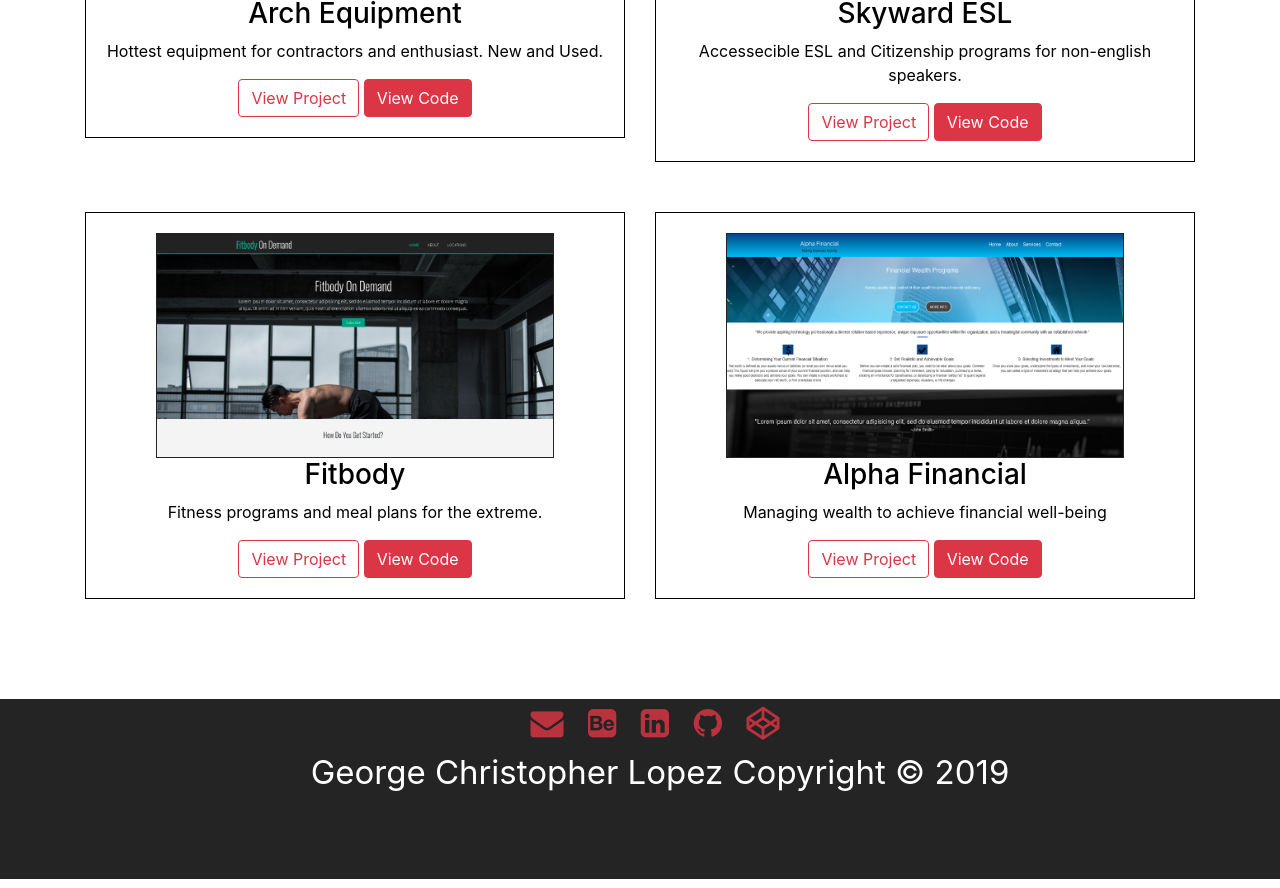
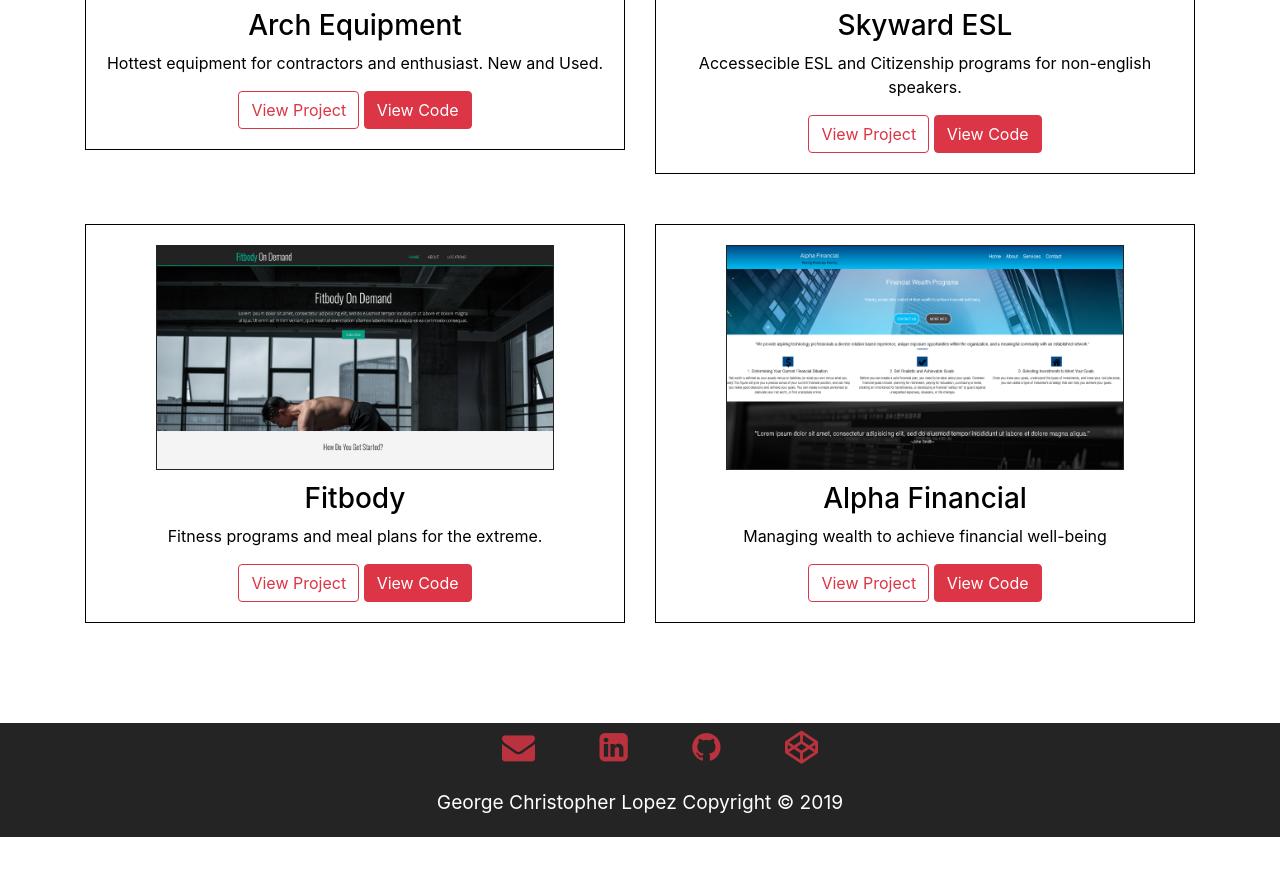
Before and after one commit to GeorgeChristopherLopez/portfolioCirca2019, a plain HTML site: page index.html in a window 1280 px wide. Shown: the part 1244-2132 px from the top of the page. After the commit the page ends 2081 px from the top, so only its background shows below. Drawn offline with nearby package versions, Linux system fonts and the light colour scheme.

Commit message:
Add files via upload

```diff
--- a/css/style.css
+++ b/css/style.css
@@ -11,21 +11,67 @@ body {
   flex-direction: column;
   }
 
+
 .highlight{
    color: #B9323E;
 }
 
 .navbar {
     border-bottom: #333 3px solid;
-  background: #B9323E;
+    background-color: #B8313D;
     color: #FFF;
     position: fixed;
-  width: 100% ;
+    width: 100%;
     z-index: 1000;
 }
+/*
+#navbarCollapse {
+    position: relative;
+    animation-name: navbarLeft, navbarFadeIn;
+    animation-duration: 2s;
+    animation-fill-mode: forwards;
+    animation-iteration-count: 1;
+    opacity: 0;
+}
+
+@keyframes navbarLeft{
+    0%{
+        left: -1000px;
 
 
+    }
+    100% {
+        left: 0px;
 
+    }
+}
+@keyframes navbarFadeIn {
+    0% {
+         opacity: 0;
+    }
+
+    100% {
+        opacity: 1;
+    }
+}
+.fadeIn {
+    opacity: 0;
+    animation-name: fadeIn;
+    animation-duration: 3s;
+    animation-fill-mode: forwards;
+    animation-iteration-count: 1;
+    animation-timing-function: ease-out;
+}
+@keyframes fadeIn {
+    0% {
+        opacity: 0;
+    }
+
+    100% {
+        opacity: 1;
+    }
+}
+    */
 #welcome-section {
   background: url("../img/welcome1.jpeg") no-repeat;
   background-size: cover;
@@ -53,6 +99,59 @@ body {
 
   }
 
+.fa-arrow-right {
+    position: relative;
+    animation-name: arrow;
+    animation-duration: 1s;
+    animation-iteration-count: infinite;
+
+}
+
+.fa:hover{
+    animation-iteration-count: 1;
+
+}
+
+@keyframes arrow {
+    0% {
+        left: -5px;
+    }
+    0% {
+        left: 0px;
+    }
+    0% {
+        left: 5px;
+    }
+    100% {
+        left: 10px;
+    }
+}
+div#social .fa:hover {
+    position: relative;
+    animation-name: dance;
+    animation-duration: 1s;
+      animation-iteration-count: infinite;
+}
+
+
+
+@keyframes dance {
+    0% {
+        bottom: 5px;
+    }
+
+    0% {
+        bottom: 10px;
+    }
+
+    0% {
+        bottom: 5px;
+    }
+
+    100% {
+        bottom: 0px;
+    }
+}
 #projects-head-section{
   background-color: white;
   color: black;
@@ -72,9 +171,7 @@ body {
 
 }
 
-#social{
-  margin: 0 auto;
-}
+
 #contact-head-section {
   color: #fff;
   background-color: #242424;
@@ -91,24 +188,97 @@ text-align: center;
 
 article img{
   width: 80%;
+  margin-bottom: 12px;
   border: solid 1px #242424;
 }
 
+article img:hover{
+   transform: scale(1.2);
 
-footer{
+}
+
+/*
+     .fadeInLeft {
+        position: relative;
+        animation-name: fadeInLeft;
+        animation-duration: 1s, 1s;
+        animation-fill-mode: forwards;
+        animation-iteration-count: 1;
+        animation-timing-function: ease-out;
+    }
+
+    @keyframes fadeInLeft{
+        0%{left:-1000px;}
+        100%{left: 0px;}
+    }
+
+
+    .fadeInRight {
+        position: relative;
+        animation-name: fadeInRight;
+        animation-duration: 1s, 1s;
+        animation-fill-mode: forwards;
+        animation-iteration-count: 1;
+        animation-timing-function: ease-out;
+    }
+
+    @keyframes fadeInRight {
+        0% {
+            right: -1000px;
+        }
+
+        100% {
+            right: 0px;
+        }
+    }
+
+
+    */
+footer {
     text-align: center;
     background-color: #242424;
-  margin-top: : auto;
+    margin-top: auto;
+    display: block;
+}
+
+footer p{
+    padding-bottom: 20px;
+    margin: 0;
+    font-size: 1.2rem;
+
 }
 
 
 
 #contact-head-section li{
   list-style: none;
-  display: inline;
+  display: inline-block;
 
   font-size: 33px;
-  padding: 30px 10px 30px 10px;
+  padding: 0px 30px;
 
 
 }
+/*
+.fadeUp {
+
+    position: relative;
+    animation-name: fadeUp;
+    animation-duration: 1s;
+    animation-fill-mode: forwards;
+    animation-iteration-count: 1;
+
+
+}
+
+@keyframes fadeUp {
+    0% {
+        bottom: -50px;
+
+    }
+
+    100% {
+        bottom: 0px;
+    }
+}
+    */
--- a/index.html
+++ b/index.html
@@ -20,17 +20,21 @@
             <div class="collapse navbar-collapse" id="navbarCollapse">
 
                 <ul class="navbar-nav ml-auto">
-                        <li class="nav-item"><a href="#home" class="nav-link">About</a>
+                    <li class="nav-item">
+                        <a href="#home" class="nav-link">About</a>
                     </li>
 
-                        <li class="nav-item"><a href="#projects-head-section" class="nav-link">Projects</a>
+                    <li class="nav-item">
+                        <a href="#projects-head-section" class="nav-link">Projects</a>
                     </li>
 
                     <!-- <li class="nav-item"><a href="#home" class="nav-link">Testimonials</a>
                      </li>-->
-                         <li class="nav-item"><a href="#social" class="nav-link">Contact</a>
+                    <li class="nav-item">
+                        <a href="#social" class="nav-link">Contact</a>
                     </li>
-                        <li class="nav-item"><a href="#projects-head-section" class="nav-link">Resume</a>
+                    <li class="nav-item">
+                        <a href="#projects-head-section" class="nav-link">Resume</a>
                     </li>
 
                 </ul>
@@ -47,8 +51,8 @@
             <div class="welcome-inner">
                 <div class="container">
                     <div class="row">
-                            <div class="col-lg-8">
-                                <h3 class="display-4 text-center  "> Hi, I'm <span class="highlight">George C</span></h3><h4 class="text-center "> I'm a front end web devloper.</h4>
+                        <div class="col-lg-8 fadeIn">
+                            <h3 class="display-4 text-center "> Hi, I'm <span class="highlight">George C</span></h3><h4 class="text-center "> I'm a front end web devloper.</h4>
 
 
                             <div class="d-flex flex-row">
@@ -81,13 +85,13 @@
 
                         </div>
 
-                            <div class="col-lg-4 d-none d-lg-block">
+                        <div class="col-lg-4 d-none d-lg-block fadeInRight">
                             <div class="card bg-danger text-center card-form">
                                 <div class="card-body">
 
                                     <h3>Need A Developer?</h3>
                                     <p>Always looking to start new projects or learn new technologies.</p>
-                            <a href="#social" class="btn btn-outline-light">Contact Me</a>
+                                    <a href="#social" class="btn btn-outline-light" id="contact-btn">Contact Me</a>
                                 </div>
                             </div>
                         </div>
@@ -124,39 +128,39 @@
         <div class="container">
             <div class="row">
                 <div class="col-md-6 col-xs-12">
-                <article>
-                <a href="#" class="image fit thumb"><img src="img/archequipment_thumbnail.png" alt="" /></a>
+                    <article class="fadeInLeft">
+                        <a href="https://georgechristopherlopez.github.io/arch-equipment/" class="image fit thumb"target="_blank"><img src="img/archequipment_thumbnail.png" alt="" /></a>
                         <h3>Arch Equipment</h3>
                         <p>Hottest equipment for contractors and enthusiast. New and Used.</p>
-                <a href="https://georgechristopherlopez.github.io/arch-equipment/" class="btn btn-outline-danger">View Project</a>
-                <a href="https://github.com/GeorgeChristopherLopez/arch-equipment" class="btn btn-danger">View Code</a>
+                        <a href="https://georgechristopherlopez.github.io/arch-equipment/" class="btn btn-outline-danger" target="_blank">View Project</a>
+                        <a href="https://github.com/GeorgeChristopherLopez/arch-equipment" class="btn btn-danger" target="_blank">View Code</a>
                     </article>
                 </div>
                 <div class="col-md-6 col-xs-12">
-                <article>
-                <a href="#" class="image fit thumb"><img src="img/skyward_thumbnail.png" alt="" /></a>
+                    <article class="fadeInRight">
+                        <a href="https://georgechristopherlopez.github.io/Skyward-Esl/" class="image fit thumb" target="_blank"><img src="img/skyward_thumbnail.png" alt="" /></a>
                         <h3>Skyward ESL</h3>
                         <p>Accessecible ESL and Citizenship programs for non-english speakers.</p>
-               <a href="https://georgechristopherlopez.github.io/Skyward-Esl/" class="btn btn-outline-danger">View Project</a>
-                <a href="https://github.com/GeorgeChristopherLopez/Skyward-Esl" class="btn btn-danger">View Code</a>
+                        <a href="https://georgechristopherlopez.github.io/Skyward-Esl/" class="btn btn-outline-danger" target="_blank">View Project</a>
+                        <a href="https://github.com/GeorgeChristopherLopez/Skyward-Esl" class="btn btn-danger" target="_blank">View Code</a>
                     </article>
                 </div>
                 <div class="col-md-6 col-xs-12">
-                <article>
-                <a href="#" class="image fit thumb"><img src="img/Fitbody_thumbnail.png" alt="" /></a>
+                    <article class="fadeInLeft">
+                        <a href="https://georgechristopherlopez.github.io/fitbody/" class="image fit thumb" target="_blank"><img src="img/Fitbody_thumbnail.png" alt="" /></a>
                         <h3>Fitbody</h3>
                         <p>Fitness programs and meal plans for the extreme.</p>
-              <a href="https://georgechristopherlopez.github.io/fitbody/" class="btn btn-outline-danger">View Project</a>
-                <a href="https://github.com/GeorgeChristopherLopez/fitbody" class="btn btn-danger">View Code</a>
+                        <a href="https://georgechristopherlopez.github.io/fitbody/" class="btn btn-outline-danger" target="_blank">View Project</a>
+                        <a href="https://github.com/GeorgeChristopherLopez/fitbody" class="btn btn-danger" target="_blank">View Code</a>
                     </article>
                 </div>
                 <div class="col-md-6 col-xs-12">
-                <article>
-                <a href="#" class="image fit thumb"><img src="img/alphafinancial_thumbnail.png" alt="" /></a>
+                    <article class="fadeInRight">
+                        <a href="https://georgechristopherlopez.github.io/Alpha-Financial/" class="image fit thumb" target="_blank"target="_blank"><img src="img/alphafinancial_thumbnail.png" alt="" /></a>
                         <h3>Alpha Financial</h3>
                         <p>Managing wealth to achieve financial well-being</p>
-               <a href="https://georgechristopherlopez.github.io/Alpha-Financial/" class="btn btn-outline-danger">View Project</a>
-                <a href="https://github.com/GeorgeChristopherLopez/Alpha-Financial" class="btn btn-danger">View Code</a>
+                        <a href="https://georgechristopherlopez.github.io/Alpha-Financial/" class="btn btn-outline-danger"target="_blank">View Project</a>
+                        <a href="https://github.com/GeorgeChristopherLopez/Alpha-Financial" class="btn btn-danger"target="_blank">View Code</a>
                     </article>
                 </div>
             </div>
@@ -165,27 +169,31 @@
 
     <footer id="contact-head-section">
         <div id="social">
-            <ul>
+            <ul class="fadeIn">
                 <li><a href="mailto:georgechristopherlopez@gmail.com" target="_blank"><i class="fa fa-envelope"></i></a></li>
-              <li> <a href="https://www.behance.net/gclopez" target="_blank"><i class="fa fa-behance-square"></i></a></li>
 
-              <li><a href="https://www.linkedin.com/in/george-christopher-lopez-b9758337/" target="_blank">
-               <i class="fa fa-linkedin-square"></i></a></li>
+
+                <li>
+                    <a href="https://www.linkedin.com/in/george-christopher-lopez-b9758337/" target="_blank">
+                        <i class="fa fa-linkedin-square"></i>
+                    </a>
+                </li>
 
                 <li><a href="https://github.com/GeorgeChristopherLopez" target="_blank"><i class="fa fa-github"></i></a></li>
                 <li><a href="https://codepen.io/gclopez" target="_blank"><i class="fa fa-codepen"></i></a></li>
-              <li> <p>George Christopher Lopez Copyright &copy 2019</p></li>
+
             </ul>
-
+            <p class="fadeUp">George Christopher Lopez Copyright &copy 2019</p>
         </div>
 
     </footer>
 
 
 
-
+    <script src="https://unpkg.com/scrollreveal"></script>
     <script src="js/jquery.min.js"></script>
     <script src="js/popper.min.js"></script>
     <script src="js/bootstrap.min.js"></script>
+    <script src="js/index.js"></script>
 </body>
 </html>
--- /dev/null
+++ b/js/index.js
@@ -0,0 +1,38 @@
+window.sr = ScrollReveal();
+
+
+sr.reveal('#navbarCollapse', {
+    duration: 3000,
+    distance:"1000px",
+    origin: 'left'
+});
+sr.reveal('.fadeIn', {
+    duration: 2000
+
+});
+
+sr.reveal('#contact-btn', {
+    duration: 2000,
+    delay: 4000
+
+});
+
+
+sr.reveal('.fadeInLeft', {
+    duration: 2000,
+    distance: "1000px",
+    origin: 'left'
+});
+
+
+sr.reveal('.fadeInRight', {
+    duration: 2000,
+    distance: "1000px",
+    origin: 'right'
+});
+
+sr.reveal('.fadeUp', {
+    duration: 2000,
+    distance: "50px",
+    origin: 'bottom'
+});
```
Lines whose indentation alone changed are shown as unchanged.
